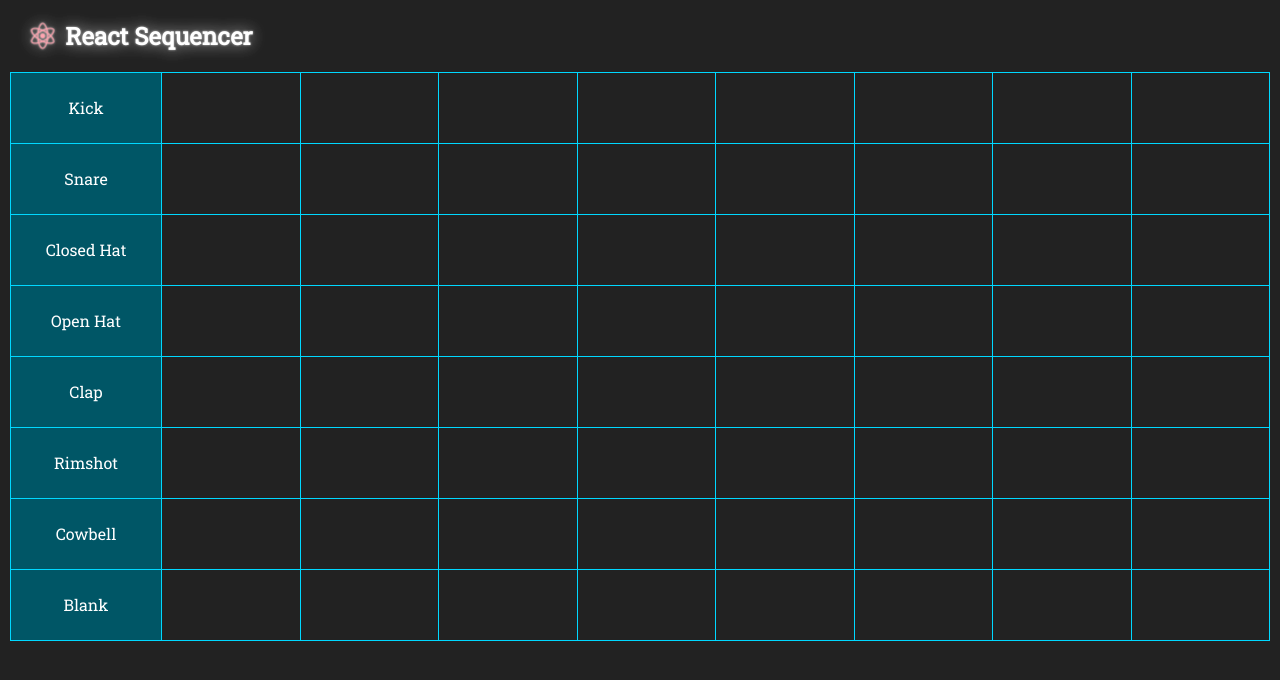
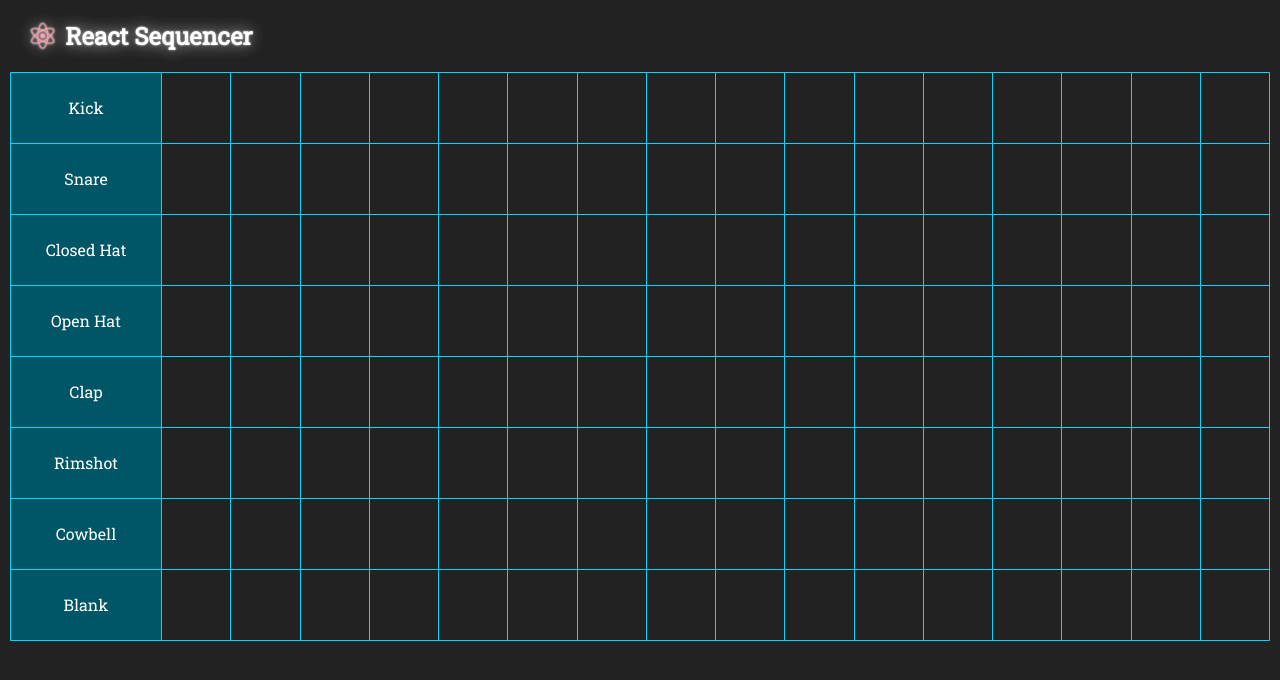
Before and after one commit to leadley-cc/react-sequencer, a React (Create React App) app: page / in a window 1280 px wide. Shown: the top 680 px of the page. Built offline with nearby package versions, Linux system fonts and the light colour scheme.

Commit message:
Change number of pads to 16 and generate in component for now

```diff
--- a/src/components/SequencerGrid.css
+++ b/src/components/SequencerGrid.css
@@ -4,6 +4,7 @@
 
   background-color: #00d8ff;
   color: white;
+  border-radius: 1px;
 }
 
 .SequencerGrid {
@@ -13,7 +14,7 @@
   display: grid;
   grid-template-columns:
     [track-details] 150px
-    [pads-start] 1fr 1fr 1fr 1fr 1fr 1fr 1fr 1fr;
+    [pads-start] 1fr 1fr 1fr 1fr 1fr 1fr 1fr 1fr 1fr 1fr 1fr 1fr 1fr 1fr 1fr 1fr;
   grid-template-rows:
     [track-1] 70px [track-2] 70px [track-3] 70px [track-4] 70px
     [track-5] 70px [track-6] 70px [track-7] 70px [track-8] 70px;
--- a/src/components/SequencerGrid.js
+++ b/src/components/SequencerGrid.js
@@ -3,21 +3,21 @@ import './SequencerGrid.css'
 import TrackDetails from './TrackDetails'
 
 const SequencerGrid = (props) => {
+  const trackCount = 8
+  const padCount = 16
+
   const trackTitles = [
     'Kick', 'Snare', 'Closed Hat', 'Open Hat',
     'Clap', 'Rimshot', 'Cowbell', 'Blank'
   ]
 
-  const padValues = [
-    [0, 0, 0, 0, 0, 0, 0, 0],
-    [0, 0, 0, 0, 0, 0, 0, 0],
-    [0, 0, 0, 0, 0, 0, 0, 0],
-    [0, 0, 0, 0, 0, 0, 0, 0],
-    [0, 0, 0, 0, 0, 0, 0, 0],
-    [0, 0, 0, 0, 0, 0, 0, 0],
-    [0, 0, 0, 0, 0, 0, 0, 0],
-    [0, 0, 0, 0, 0, 0, 0, 0]
-  ]
+  const padValues = []
+  for (let i = 0; i < padCount; i++) {
+    padValues.push([])
+    for (let j = 0; j < trackCount; j++) {
+      padValues[i].push(0)
+    }
+  }
 
   const trackDetailsColumn = trackTitles.map(
     (title, index) => (
```
